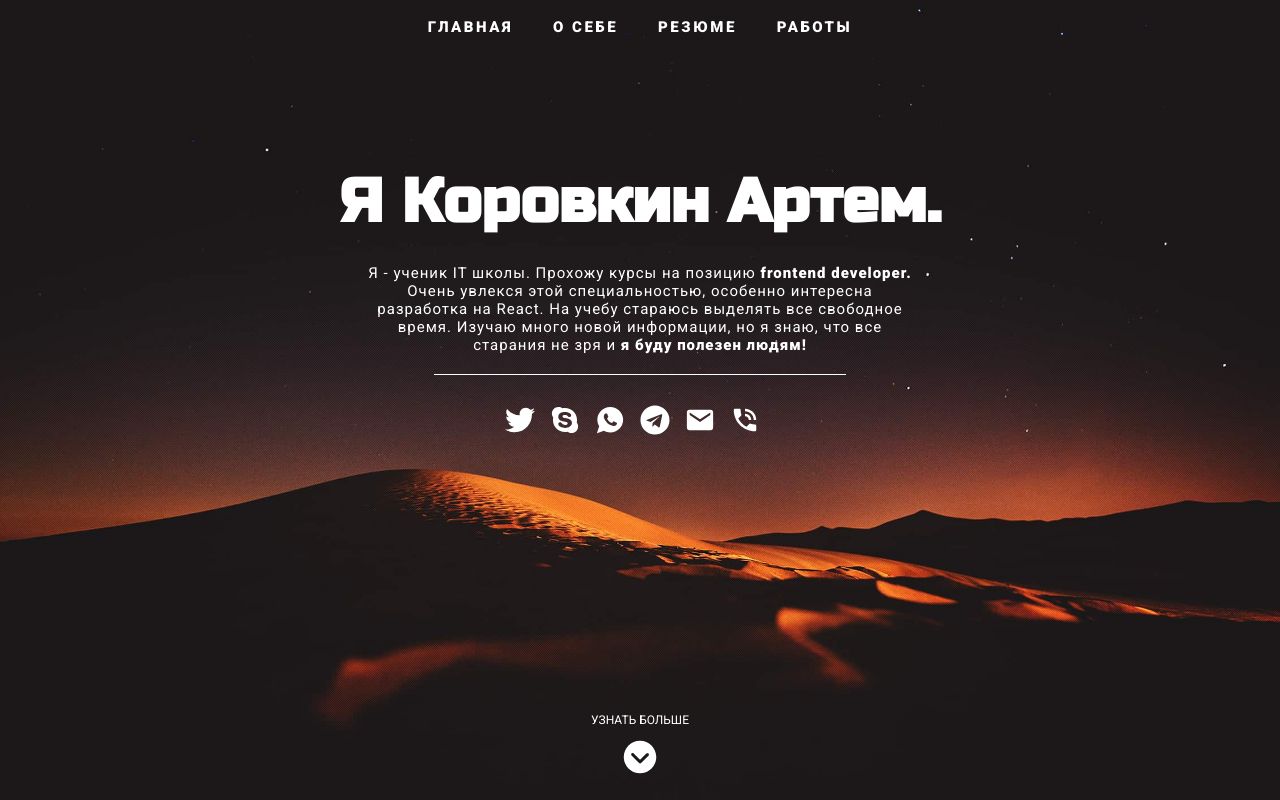
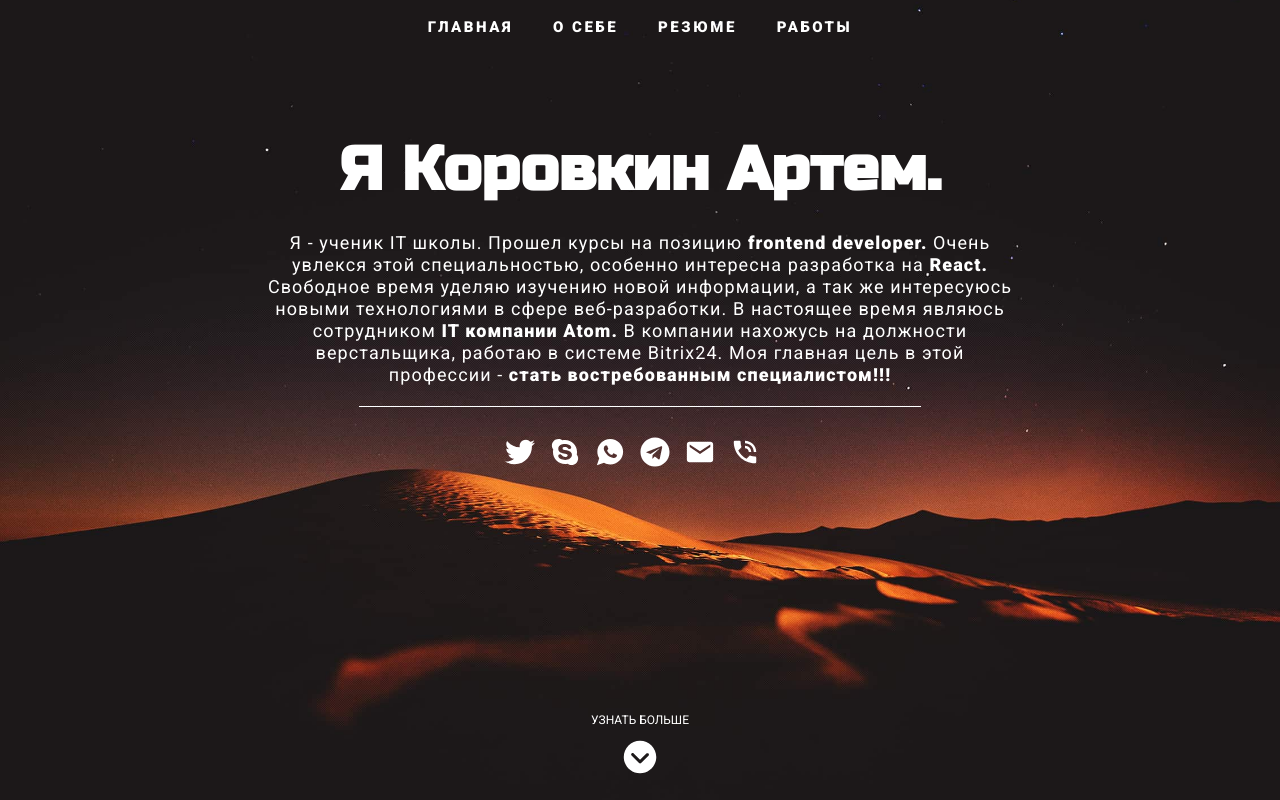
Before and after one commit to ArtemKorovkin/Portfolio, a React (Create React App) app: page / in a window 1280 px wide. Shown: the top 800 px of the page. Built offline with nearby package versions, Linux system fonts and the light colour scheme.

Commit message:
Add new information about me

```diff
--- a/src/components/Header/Body/Body.jsx
+++ b/src/components/Header/Body/Body.jsx
@@ -1,18 +1,24 @@
-import React from 'react'
-import s from './body.module.scss'
-import Social from './Social/Social'
-import Btn from '../Button/Button'
+import React from "react";
+import s from "./body.module.scss";
+import Social from "./Social/Social";
 
-const Body = (props) => {
+const Body = props => {
   return (
-      <div className={s.body}>
-        <h1 className={s.title}>Я Коровкин Артем.</h1>
-        <p className={s.text}>
-          Я - ученик IT школы. Прохожу курсы на позицию <span>frontend developer.</span> Очень увлекся этой специальностью, особенно интересна разработка на React. На учебу стараюсь выделять все свободное время. Изучаю много новой информации, но я знаю, что все старания не зря и <span>я буду полезен людям!</span>
-        </p>
-        <Social/>
-      </div>
-)
-}
+    <div className={s.body}>
+      <h1 className={s.title}>Я Коровкин Артем.</h1>
+      <p className={s.text}>
+        Я - ученик IT школы. Прошел курсы на позицию
+        <span> frontend developer.</span> Очень увлекся этой специальностью,
+        особенно интересна разработка на <span>React.</span> Свободное время
+        уделяю изучению новой информации, а так же интересуюсь новыми
+        технологиями в сфере веб-разработки. В настоящее время являюсь
+        сотрудником <span>IT компании Atom.</span> В компании нахожусь на
+        должности верстальщика, работаю в системе Bitrix24. Моя главная цель в
+        этой профессии - <span>стать востребованным специалистом!!!</span>
+      </p>
+      <Social />
+    </div>
+  );
+};
 
-export default Body
+export default Body;
--- a/src/components/Header/Body/body.module.scss
+++ b/src/components/Header/Body/body.module.scss
@@ -1,5 +1,5 @@
-@import '../../../Styles/RFS';
-.body{
+@import "../../../Styles/RFS";
+.body {
   display: flex;
   flex-direction: column;
   height: 500px;
@@ -7,8 +7,8 @@
   @media (max-height: 540px) {
     margin-top: -10%;
   }
-  .title{
-    font-family: 'Russo One', Arial, Helvetica, sans-serif;
+  .title {
+    font-family: "Russo One", Arial, Helvetica, sans-serif;
     color: white;
     @include font-size(70px);
     font-weight: 800;
@@ -16,19 +16,20 @@
     align-self: center;
     margin-bottom: 30px;
   }
-  .text{
+  .text {
     color: white;
-    line-height: 18px;
-    letter-spacing: 1px;
-    max-width: 550px;
+    font-size: 18px;
+    line-height: 22px;
+    letter-spacing: 1.1px;
+    max-width: 750px;
     align-self: center;
     text-align: center;
     margin-bottom: 30px;
-    span{
+    span {
       font-weight: 900;
     }
-    &:after{
-      content: '';
+    &:after {
+      content: "";
       display: block;
       width: 75%;
       height: 1px;
@@ -36,9 +37,8 @@
       margin: 20px auto 0 auto;
     }
     @media (max-width: 675px) {
-      font-size: 12px;
+      font-size: 14px;
       line-height: 15px;
     }
-
   }
 }
--- a/src/components/Header/Navigation/Nav.jsx
+++ b/src/components/Header/Navigation/Nav.jsx
@@ -1,20 +1,64 @@
-import React from 'react';
-import style from './nav.module.scss'
-import Burger from './BurgerMenu/Burger'
+import React from "react";
+import style from "./nav.module.scss";
+import Burger from "./BurgerMenu/Burger";
+import { Link } from "react-scroll";
 
-
-const Navigation  = (props) => {
+const Navigation = props => {
   return (
     <nav className={style.nav}>
       <ul className={style.menuList}>
-        <li className={style.menuItem}><a href=''>Главная</a></li>
-        <li className={style.menuItem}><a href=''>О себе</a></li>
-        <li className={style.menuItem}><a href=''>Резюме</a></li>
-        <li className={style.menuItem}><a href=''>Работы</a></li>
+        <li className={style.menuItem}>
+          <Link
+            to="mainPage"
+            spy={true}
+            smooth={true}
+            offset={0}
+            duration={500}
+            activeClass={style.activeLink}
+          >
+            Главная
+          </Link>
+        </li>
+        <li className={style.menuItem}>
+          <Link
+            to="aboutMe"
+            spy={true}
+            smooth={true}
+            offset={0}
+            duration={500}
+            activeClass={style.activeLink}
+          >
+            О себе
+          </Link>
+        </li>
+        <li className={style.menuItem}>
+          <Link
+            to="myResume"
+            spy={true}
+            smooth={true}
+            offset={0}
+            duration={500}
+            activeClass={style.activeLink}
+          >
+            Резюме
+          </Link>
+        </li>
+        <li className={style.menuItem}>
+          <Link
+            to="myWorks"
+            spy={true}
+            smooth={true}
+            offset={0}
+            duration={500}
+            activeClass={style.activeLink}
+          >
+            Работы
+          </Link>
+        </li>
       </ul>
-      <Burger/>
+      <Burger />
     </nav>
-  )
-}
+  );
+};
 
-export default Navigation
+export default Navigation;
```
